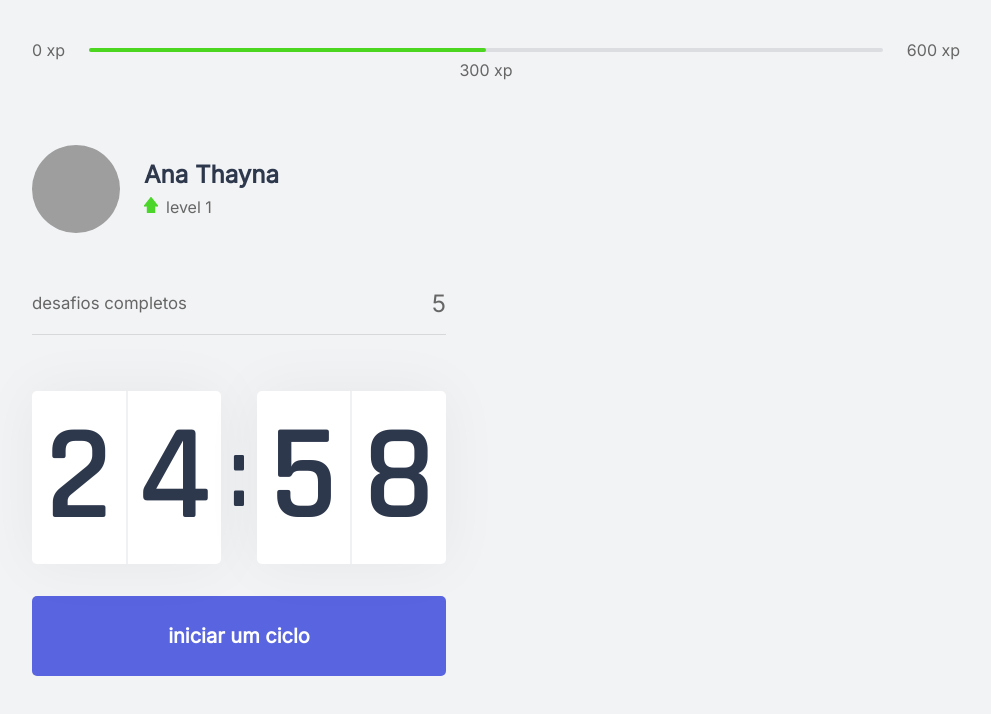
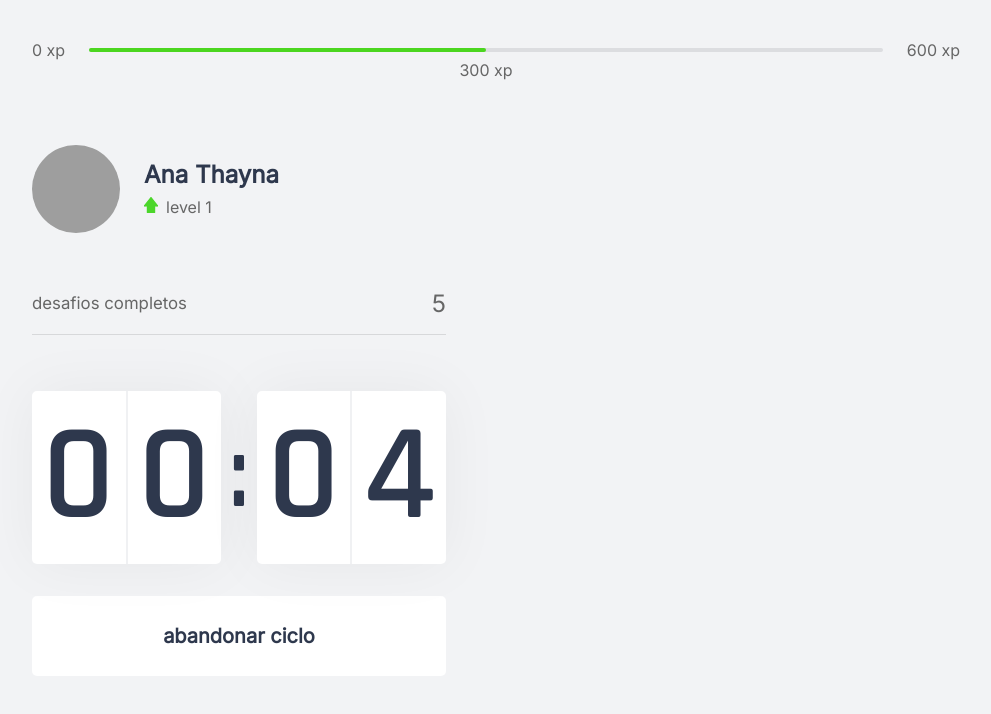
Before and after one commit to anathayna/web-bootcamp, a Next.js app in the folder move it/: page / in a window 1280 px wide. Both pictures are taken after a click on the button "iniciar um ciclo". Shown: the top 714 px of the page, without its empty margins (144-1135 px from the left). Built offline with nearby package versions, Linux system fonts and the light colour scheme; grey boxes are pictures that could not be loaded.

Commit message:
finish countdown

```diff
--- a/move it/src/components/Countdown.tsx
+++ b/move it/src/components/Countdown.tsx
@@ -1,9 +1,12 @@
 import styles from '../styles/components/Countdown.module.css'
 import { useState, useEffect } from 'react';
 
+let countdownTimeout: NodeJS.Timeout;
+
 export function Countdown() {
-    const [time, setTime] = useState(25 * 60);
-    const [active, setActive] = useState(false);
+    const [time, setTime] = useState(0.1 * 60);
+    const [isActive, setIsActive] = useState(false);
+    const [hasFinished, setHasFinished] = useState(false);
     const minutes = Math.floor(time / 60);
     const seconds = time % 60;
 
@@ -11,16 +14,25 @@
     const [secondLeft, secondRight] = String(seconds).padStart(2, '0').split('');
 
     function startCountdown() {
-        setActive(true);
+        setIsActive(true);
+    }
+
+    function resetCountdown() {
+        clearTimeout(countdownTimeout);
+        setIsActive(false);
+        setTime(0.1 * 60);
     }
 
     useEffect(() => {
-        if(active && time > 0) {
-            setTimeout(() => {
+        if(isActive && time > 0) {
+            countdownTimeout = setTimeout(() => {
                 setTime(time - 1);
             }, 1000)
+        } else if (isActive && time == 0) {
+            setHasFinished(true);
+            setIsActive(false);
         }
-    }, [active, time])
+    }, [isActive, time])
 
     return(
         <div>
@@ -35,9 +47,30 @@
                     <span>{secondRight}</span>
                 </div>
             </div>
-            <button type="button" className={styles.countdownButton} onClick={startCountdown}>
-                iniciar um ciclo
-            </button>
+
+            { hasFinished ? (
+                <button disabled className={styles.countdownButton}>
+                    ciclo finalizado!
+                </button>
+            ) : (
+                <>
+                    { isActive ? (
+                        <button
+                        type="button"
+                        className={`${styles.countdownButton} ${styles.countdownButtonActive}`}
+                        onClick={resetCountdown}>
+                            abandonar ciclo
+                        </button>
+                    ) : (
+                        <button
+                        type="button"
+                        className={styles.countdownButton}
+                        onClick={startCountdown}>
+                            iniciar um ciclo
+                        </button>
+                    ) }
+                </>
+            ) }
         </div>
     );
 }
--- a/move it/src/styles/components/Countdown.module.css
+++ b/move it/src/styles/components/Countdown.module.css
@@ -51,6 +51,22 @@
     transition: background-color 0.2s;
 }
 
-.countdownButton:hover {
+.countdownButton:not(:disabled):hover {
     background: var(--blue-dark);
 }
+
+.countdownButtonActive {
+    background: var(--white);
+    color: var(--title);
+}
+
+.countdownButtonActive:not(:disabled):hover {
+    background: var(--red);
+    color: var(--white);
+}
+
+.countdownButton:disabled {
+    background: var(--white);
+    color: var(--text);
+    cursor: not-allowed;
+}
```
